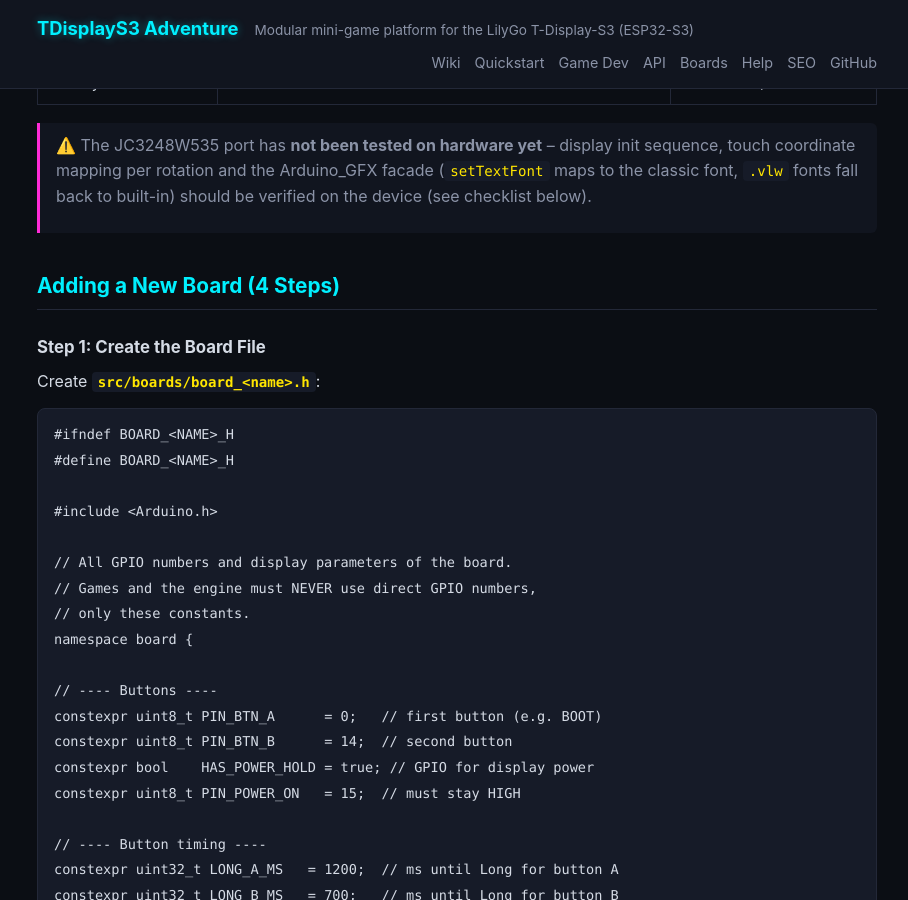
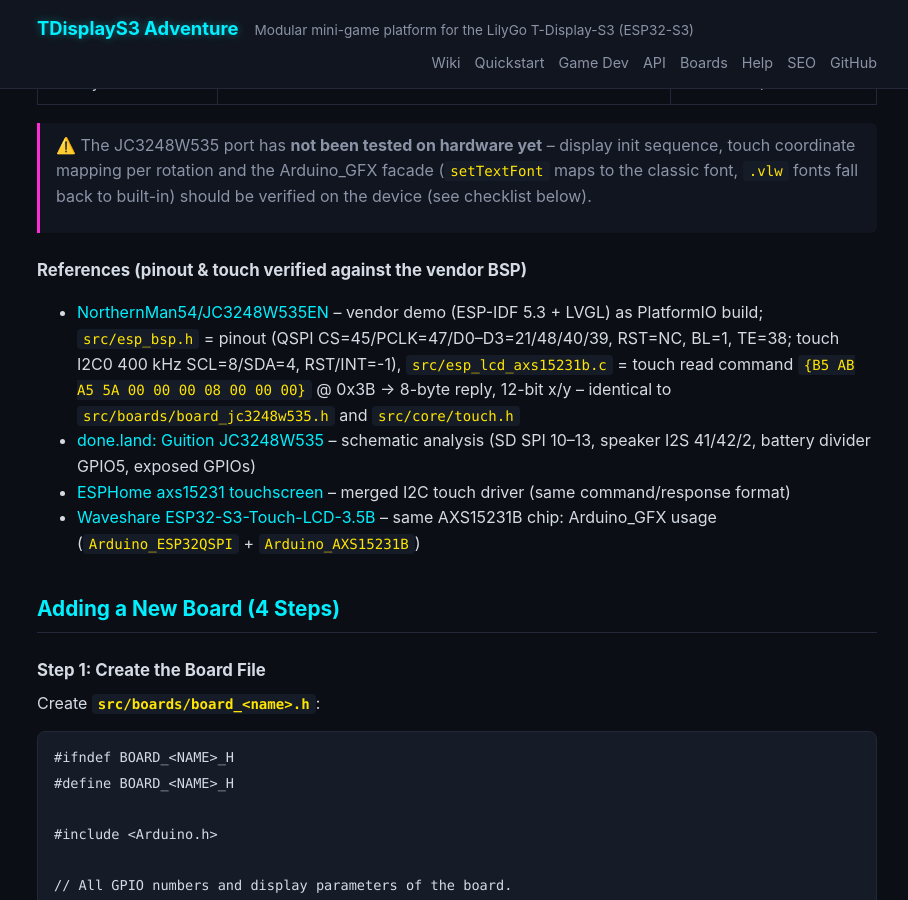
Before and after one commit to lxndrJ/TDisplayS3_Adventure, a Jekyll site: the page built from docs/wiki/Board-Support.md, in a window 1280 px wide and 900 px high, scrolled down 1083 px. Shown: the whole window, without its empty margins (183-1091 px from the left). Built offline with Jekyll 4.4.1, drawn with Linux system fonts in a browser that asks for light colours.

Commit message:
docs: verify JC3248W535 pinout/touch against vendor BSP, add references
NorthernMan54/JC3248W535EN (vendor demo) esp_bsp.h confirms QSPI
45/47/21/48/40/39, BL=1, touch I2C SCL=8/SDA=4 RST/INT=-1; its
esp_lcd_axs15231b.c touch read_cmd {B5 AB A5 5A 00 00 00 08 00 00 00}
@0x3B is byte-identical to src/core/touch.h. Linked in wiki Board-Support.

Co-authored-by: lxndrJ <lxndrJ@users.noreply.github.com>

```diff
--- a/docs/wiki/Board-Support.md
+++ b/docs/wiki/Board-Support.md
@@ -47,6 +47,13 @@
 > init sequence, touch coordinate mapping per rotation and the Arduino_GFX
 > facade (`setTextFont` maps to the classic font, `.vlw` fonts fall back to
 > built-in) should be verified on the device (see checklist below).
+
+### References (pinout & touch verified against the vendor BSP)
+
+- [NorthernMan54/JC3248W535EN](https://github.com/NorthernMan54/JC3248W535EN/tree/main/src) – vendor demo (ESP-IDF 5.3 + LVGL) as PlatformIO build; `src/esp_bsp.h` = pinout (QSPI CS=45/PCLK=47/D0–D3=21/48/40/39, RST=NC, BL=1, TE=38; touch I2C0 400 kHz SCL=8/SDA=4, RST/INT=-1), `src/esp_lcd_axs15231b.c` = touch read command `{B5 AB A5 5A 00 00 00 08 00 00 00}` @ 0x3B → 8-byte reply, 12-bit x/y – identical to `src/boards/board_jc3248w535.h` and `src/core/touch.h`
+- [done.land: Guition JC3248W535](https://done.land/components/microcontroller/families/esp/esp32/developmentboards/esp32-s3/guitionjc3248w535/) – schematic analysis (SD SPI 10–13, speaker I2S 41/42/2, battery divider GPIO5, exposed GPIOs)
+- [ESPHome axs15231 touchscreen](https://esphome.io/components/touchscreen/axs15231/) – merged I2C touch driver (same command/response format)
+- [Waveshare ESP32-S3-Touch-LCD-3.5B](https://www.waveshare.com/wiki/ESP32-S3-Touch-LCD-3.5B) – same AXS15231B chip: Arduino_GFX usage (`Arduino_ESP32QSPI` + `Arduino_AXS15231B`)
 
 ## Adding a New Board (4 Steps)
 
```
